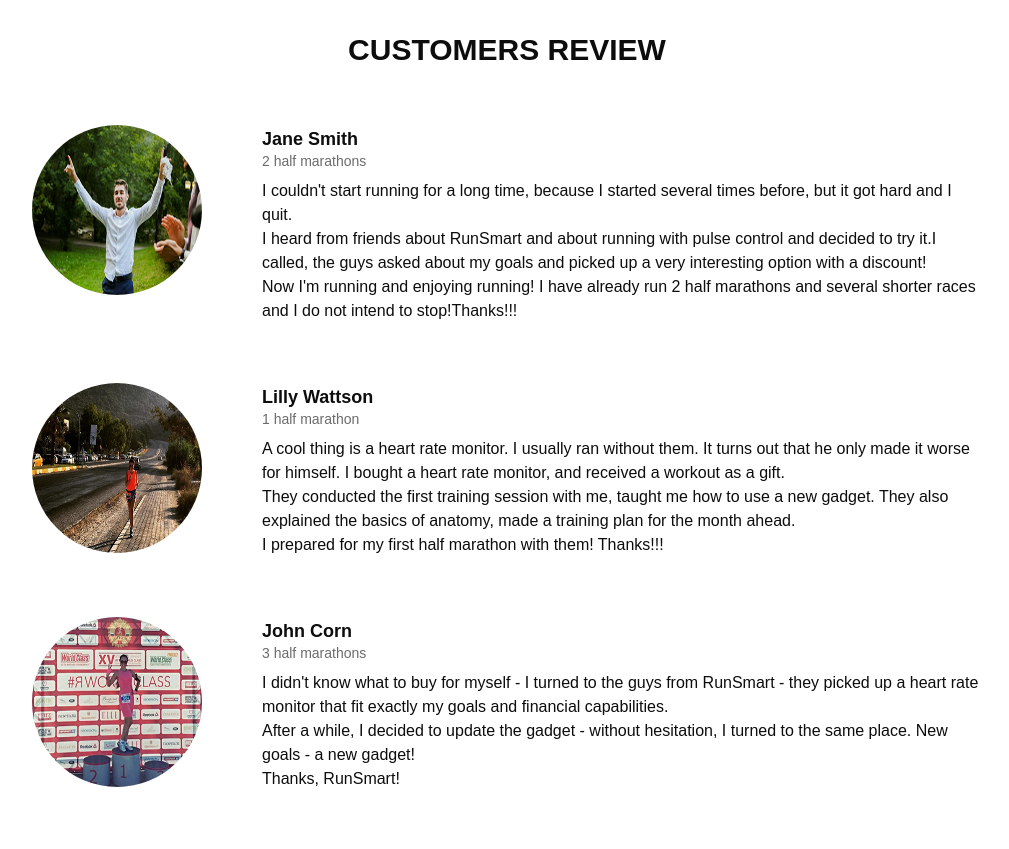
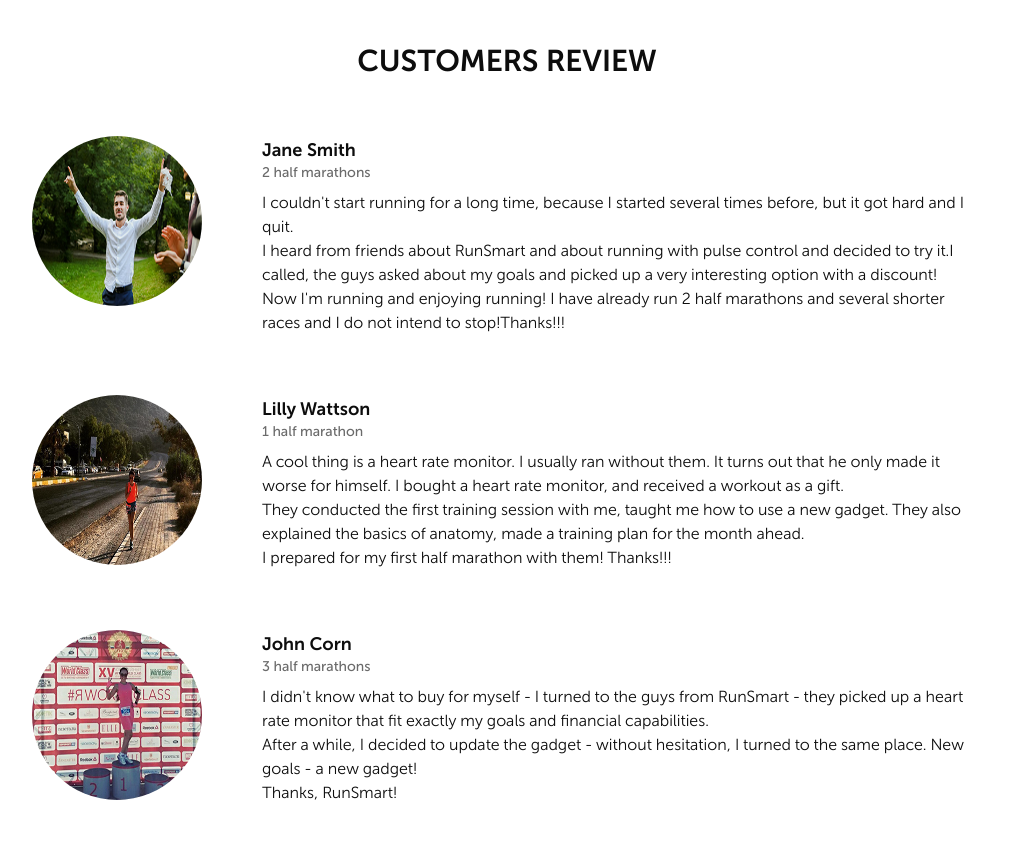
Before and after one commit to NataliItaly/Fitness-Tracker, a website: page src/index.html in a window 1280 px wide. Shown: the part 3780-4629 px from the top of the page, without its empty margins (133-1142 px from the left). Drawn offline with nearby package versions, Linux system fonts and the light colour scheme; files whose address does not match are found by name.

Commit message:
feat: adjust css file structure

```diff
--- a/src/index.html
+++ b/src/index.html
@@ -5,13 +5,6 @@
     <meta name="viewport" content="width=device-width, initial-scale=1.0" />
     <title>fitness watch tracker high tech for your training</title>
     <link rel="shortcut icon" href="img/favicon.svg" type="image/x-icon" />
-    <link rel="stylesheet" href="css/font.css" />
-    <link rel="stylesheet" href="css/slick.css" />
-    <link
-      rel="stylesheet"
-      href="https://cdnjs.cloudflare.com/ajax/libs/animate.css/4.1.1/animate.min.css"
-    />
-    <link rel="stylesheet" href="css/animate.css" />
     <link rel="stylesheet" href="css/style.min.css" />
   </head>
   <body>
@@ -39,7 +32,7 @@
         <div class="container">
           <div class="first-screen__content">
             <h1 class="first-screen__title">
-              fitness tracker
+              fitness tracker <br />
               <span class="first-screen__title_span"
                 >for your training level</span
               >
--- /dev/null
+++ b/src/sass/libs/_font.scss
@@ -0,0 +1,26 @@
+@font-face {
+  font-family: "Museo Sans Cyrl";
+  src: local("MuseoSansCyrl-500"),
+    url("../fonts/MuseoSansCyrl-500.woff2") format("woff2"),
+    url("../fonts/MuseoSansCyrl-500.woff") format("woff");
+  font-weight: normal;
+  font-style: normal;
+}
+
+@font-face {
+  font-family: "Museo Sans Cyrl";
+  src: local("MuseoSansCyrl-300"),
+    url("../fonts/MuseoSansCyrl-300.woff2") format("woff2"),
+    url("../fonts/MuseoSansCyrl-300.woff") format("woff");
+  font-weight: 300;
+  font-style: normal;
+}
+
+@font-face {
+  font-family: "Museo Sans Cyrl";
+  src: local("MuseoSansCyrl-700"),
+    url("../fonts/MuseoSansCyrl-700.woff2") format("woff2"),
+    url("../fonts/MuseoSansCyrl-700.woff") format("woff");
+  font-weight: 700;
+  font-style: normal;
+}
--- a/src/sass/style.scss
+++ b/src/sass/style.scss
@@ -1,4 +1,7 @@
 @import "base/variables";
+@import "libs/animate";
+@import "libs/font";
+@import "libs/slick";
 
 * {
   margin: 0;
```
Also changed, not shown: src/css/font.css (deleted), src/css/style.min.css, src/sass/libs/_animate.scss (renamed from src/css/animate.css), src/sass/libs/_slick.scss (renamed from src/css/slick.css).
